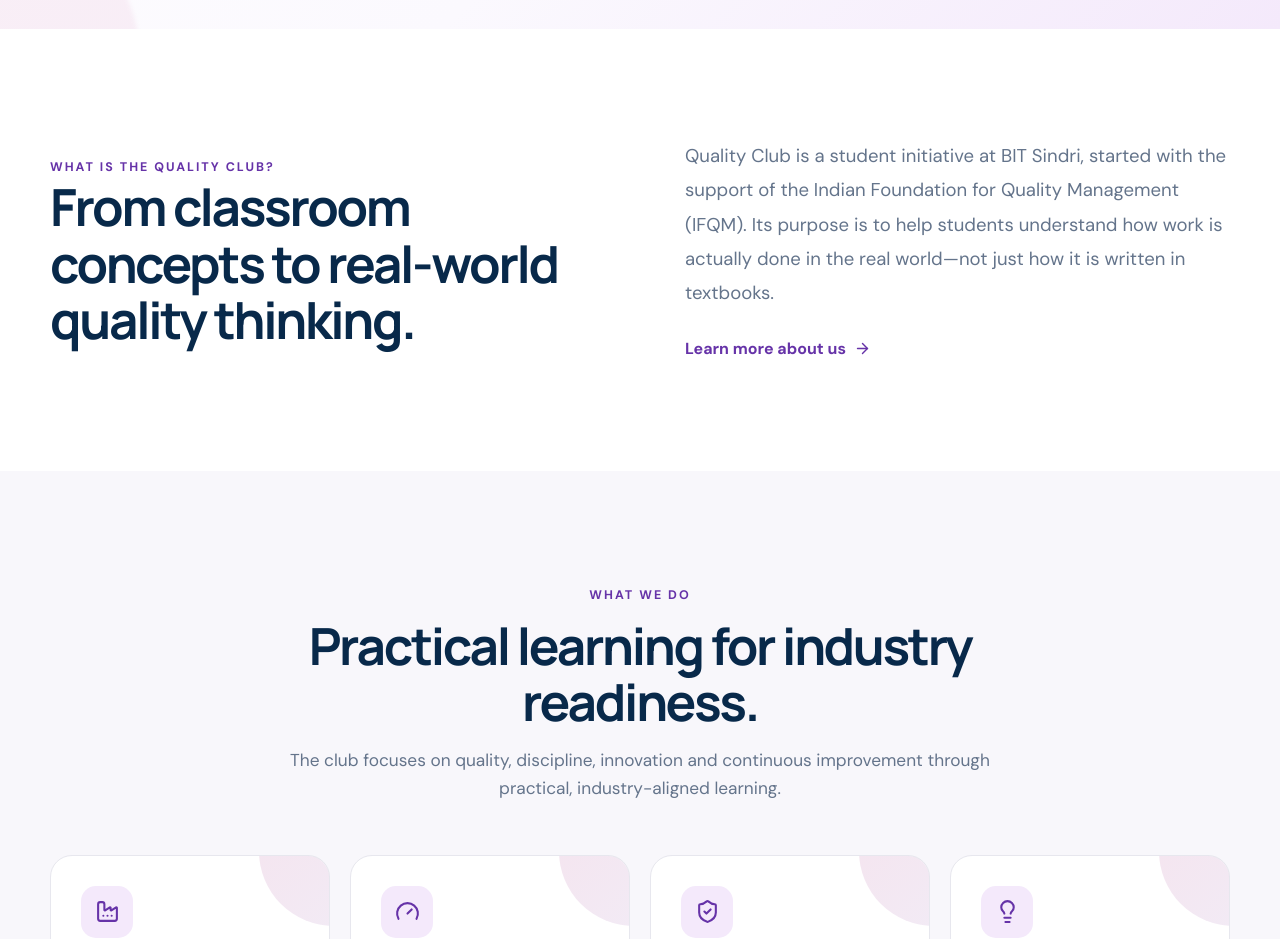
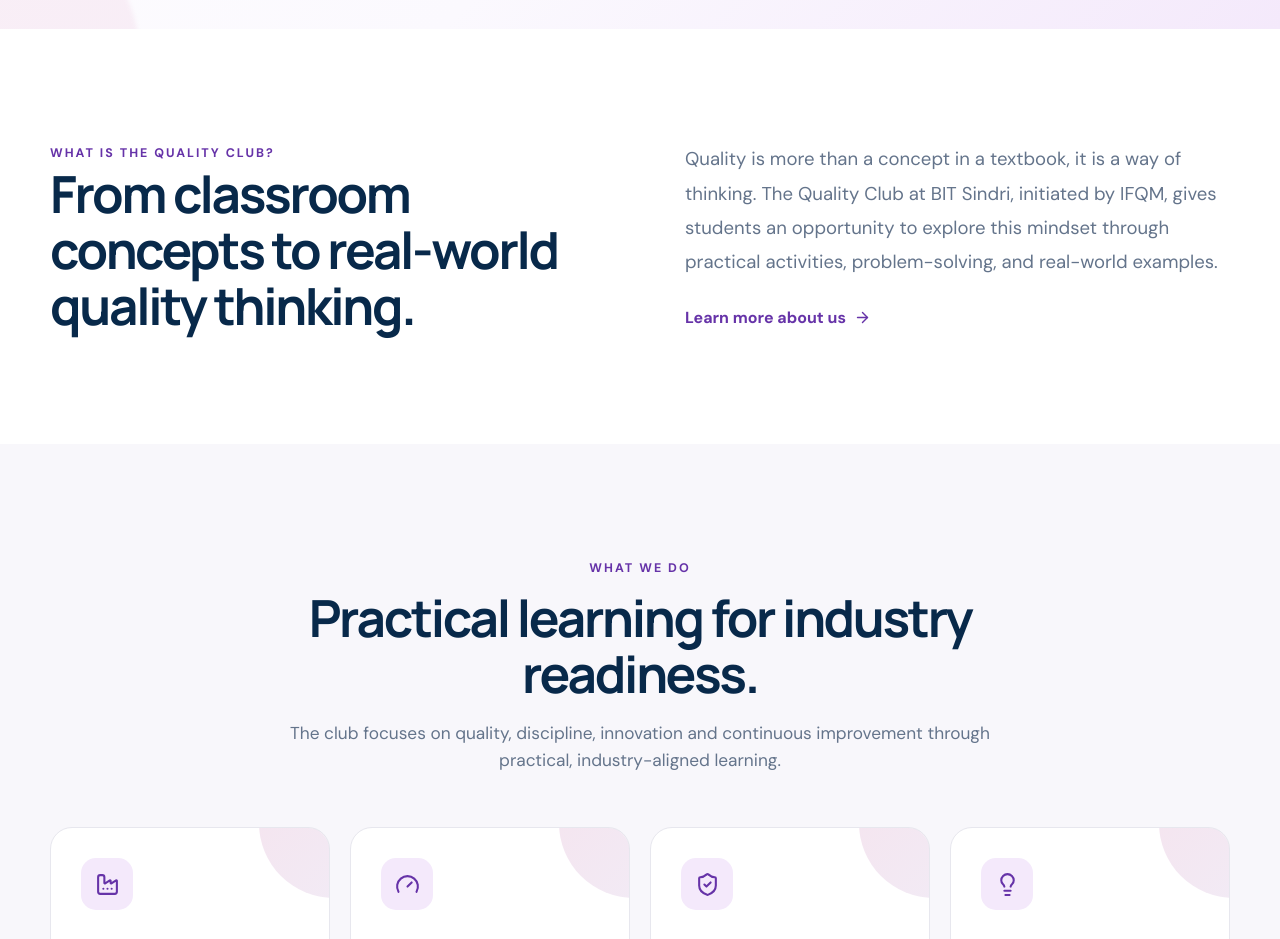
Before and after one commit to pratham-bits/quality-club-bitsindri, a React (Vite) app: page / in a window 1280 px wide. Shown: the part 780-1719 px from the top of the page. Built offline with nearby package versions, Linux system fonts and the light colour scheme.

Commit message:
Update Quality Club introduction

```diff
--- a/src/pages/Home.jsx
+++ b/src/pages/Home.jsx
@@ -106,11 +106,7 @@
 
           <Reveal>
             <p className="lead">
-              Quality Club is a student initiative at BIT Sindri, started with
-              the support of the Indian Foundation for Quality Management
-              (IFQM). Its purpose is to help students understand how work is
-              actually done in the real world—not just how it is written in
-              textbooks.
+            Quality is more than a concept in a textbook, it is a way of thinking. The Quality Club at BIT Sindri, initiated by IFQM, gives students an opportunity to explore this mindset through practical activities, problem-solving, and real-world examples.
             </p>
 
             <Link className="text-link" to="/about">
```
